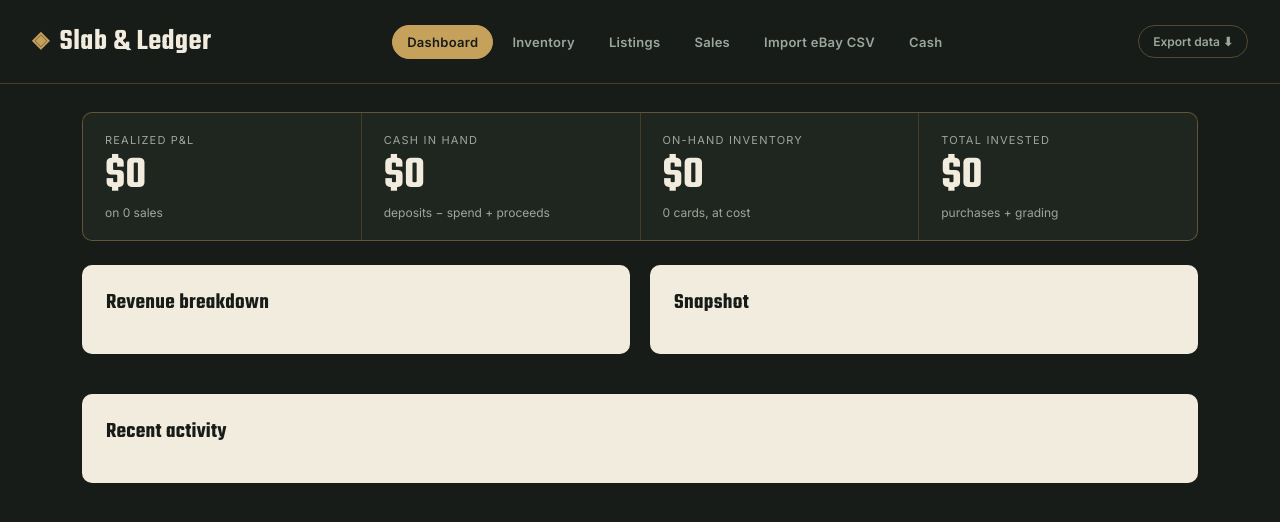
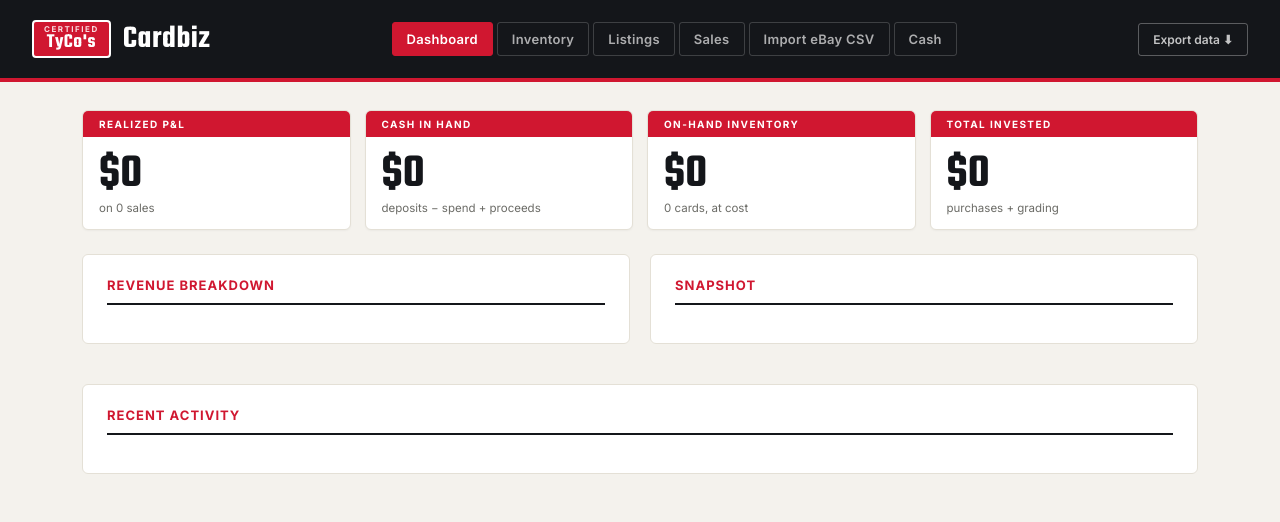
Before and after one commit to Tyc0-29/Carbiz-Dashboard, a website: page public/index.html in a window 1280 px wide. Drawn offline with nearby package versions, Linux system fonts and the light colour scheme; no server answers.

Commit message:
Rebrand to TyCo's Cardbiz with PSA-inspired design

```diff
--- a/public/index.html
+++ b/public/index.html
@@ -3,7 +3,7 @@
 <head>
 <meta charset="UTF-8" />
 <meta name="viewport" content="width=device-width, initial-scale=1.0" />
-<title>Slab & Ledger — Card Business Dashboard</title>
+<title>TyCo's Cardbiz — Dashboard</title>
 <link rel="preconnect" href="https://fonts.googleapis.com">
 <link rel="preconnect" href="https://fonts.gstatic.com" crossorigin>
 <link href="https://fonts.googleapis.com/css2?family=Teko:wght@400;500;600;700&family=Inter:wght@400;500;600;700&family=JetBrains+Mono:wght@400;500;600&display=swap" rel="stylesheet">
@@ -13,8 +13,11 @@
 
 <header class="topbar">
   <div class="brand">
-    <span class="brand-mark">◈</span>
-    <span class="brand-name">Slab &amp; Ledger</span>
+    <span class="brand-badge">
+      <span class="brand-badge-top">CERTIFIED</span>
+      <span class="brand-badge-main">TyCo's</span>
+    </span>
+    <span class="brand-name">Cardbiz</span>
   </div>
   <nav class="tabs" id="tabs">
     <button class="tab active" data-tab="dashboard">Dashboard</button>
--- a/public/styles.css
+++ b/public/styles.css
@@ -1,14 +1,17 @@
 :root {
-  --ink: #171C19;
-  --ink-2: #1F2620;
-  --cream: #F1ECDD;
-  --cream-dim: #E4DEC9;
-  --gold: #C6A15B;
-  --gold-bright: #E0BE7C;
-  --green: #4C8C6B;
-  --red: #B2453A;
-  --text-dim: #9AA79C;
-  --text-body: #2B2A22;
+  --ink: #14161A;
+  --ink-soft: #2A2D33;
+  --white: #FFFFFF;
+  --paper: #F4F2ED;
+  --paper-line: #E4E0D6;
+  --red: #D01730;
+  --red-dark: #A01126;
+  --red-wash: #FBEAEC;
+  --navy: #1C2B4A;
+  --green: #1F7A43;
+  --loss: #B0142E;
+  --text-dim: #6B6B66;
+  --text-body: #201F1B;
 
   --font-display: 'Teko', sans-serif;
   --font-body: 'Inter', sans-serif;
@@ -19,8 +22,8 @@
 
 body {
   margin: 0;
-  background: var(--ink);
-  color: var(--cream);
+  background: var(--paper);
+  color: var(--text-body);
   font-family: var(--font-body);
   -webkit-font-smoothing: antialiased;
 }
@@ -30,8 +33,9 @@ body {
   display: flex;
   align-items: center;
   justify-content: space-between;
-  padding: 20px 32px;
-  border-bottom: 1px solid rgba(198,161,91,0.25);
+  padding: 16px 32px;
+  background: var(--ink);
+  border-bottom: 4px solid var(--red);
   flex-wrap: wrap;
   gap: 16px;
 }
@@ -39,13 +43,43 @@ body {
 .brand {
   display: flex;
   align-items: center;
-  gap: 10px;
+  gap: 12px;
+}
+
+.brand-badge {
+  display: flex;
+  flex-direction: column;
+  align-items: center;
+  justify-content: center;
+  background: var(--red);
+  border: 2px solid var(--white);
+  border-radius: 4px;
+  padding: 3px 10px;
+  line-height: 1;
+}
+.brand-badge-top {
+  font-family: var(--font-body);
+  font-size: 8px;
+  font-weight: 700;
+  letter-spacing: 1.5px;
+  color: var(--white);
+  opacity: 0.85;
+}
+.brand-badge-main {
   font-family: var(--font-display);
-  font-size: 30px;
+  font-size: 20px;
+  font-weight: 600;
+  color: var(--white);
+  letter-spacing: 0.5px;
+}
+
+.brand-name {
+  font-family: var(--font-display);
+  font-size: 32px;
   font-weight: 600;
   letter-spacing: 0.5px;
+  color: var(--white);
 }
-.brand-mark { color: var(--gold); font-size: 22px; }
 
 .tabs {
   display: flex;
@@ -54,37 +88,37 @@ body {
 }
 .tab {
   background: transparent;
-  border: 1px solid transparent;
-  color: var(--text-dim);
+  border: 1px solid rgba(255,255,255,0.18);
+  color: rgba(255,255,255,0.65);
   font-family: var(--font-body);
   font-size: 13px;
   font-weight: 600;
   letter-spacing: 0.3px;
   padding: 8px 14px;
-  border-radius: 999px;
+  border-radius: 3px;
   cursor: pointer;
   transition: all 0.15s ease;
 }
-.tab:hover { color: var(--cream); }
+.tab:hover { color: var(--white); border-color: rgba(255,255,255,0.4); }
 .tab.active {
-  background: var(--gold);
-  color: var(--ink);
-  border-color: var(--gold);
+  background: var(--red);
+  color: var(--white);
+  border-color: var(--red);
 }
-.tab:focus-visible { outline: 2px solid var(--gold-bright); outline-offset: 2px; }
+.tab:focus-visible { outline: 2px solid var(--white); outline-offset: 2px; }
 
 .export-link {
-  color: var(--text-dim);
+  color: rgba(255,255,255,0.75);
   font-size: 12px;
   font-weight: 600;
   text-decoration: none;
-  border: 1px solid rgba(198,161,91,0.35);
+  border: 1px solid rgba(255,255,255,0.3);
   padding: 8px 14px;
-  border-radius: 999px;
+  border-radius: 3px;
   transition: all 0.15s ease;
   white-space: nowrap;
 }
-.export-link:hover { color: var(--ink); background: var(--gold); border-color: var(--gold); }
+.export-link:hover { color: var(--ink); background: var(--white); border-color: var(--white); }
 
 /* ---------- Layout ---------- */
 main { padding: 28px 32px 64px; max-width: 1180px; margin: 0 auto; }
@@ -92,52 +126,56 @@ main { padding: 28px 32px 64px; max-width: 1180px; margin: 0 auto; }
 .view.active { display: block; animation: fadein 0.25s ease; }
 @keyframes fadein { from { opacity: 0; transform: translateY(4px); } to { opacity: 1; transform: translateY(0); } }
 
-/* ---------- Scoreboard (signature element) ---------- */
+/* ---------- Scoreboard — styled like a certification label ---------- */
 .scoreboard {
   display: grid;
   grid-template-columns: repeat(4, 1fr);
-  gap: 1px;
-  background: rgba(198,161,91,0.25);
-  border: 1px solid rgba(198,161,91,0.25);
-  border-radius: 10px;
-  overflow: hidden;
+  gap: 14px;
   margin-bottom: 24px;
 }
 .score-cell {
-  background: var(--ink-2);
-  padding: 20px 22px;
+  background: var(--white);
+  border: 1px solid var(--paper-line);
+  border-radius: 6px;
+  overflow: hidden;
+  box-shadow: 0 1px 2px rgba(0,0,0,0.04);
 }
 .score-label {
-  font-size: 11px;
+  font-family: var(--font-body);
+  font-size: 10px;
   text-transform: uppercase;
-  letter-spacing: 1.2px;
-  color: var(--text-dim);
-  margin-bottom: 6px;
+  letter-spacing: 1.4px;
+  font-weight: 700;
+  color: var(--white);
+  background: var(--red);
+  padding: 7px 16px;
 }
 .score-value {
   font-family: var(--font-display);
-  font-size: 46px;
+  font-size: 48px;
   font-weight: 600;
   line-height: 1;
-  color: var(--cream);
+  color: var(--ink);
   font-variant-numeric: tabular-nums;
+  padding: 14px 16px 2px;
 }
 .score-value.positive { color: var(--green); }
-.score-value.negative { color: var(--red); }
+.score-value.negative { color: var(--loss); }
 .score-sub {
-  font-size: 12px;
+  font-size: 11.5px;
   color: var(--text-dim);
-  margin-top: 6px;
+  padding: 0 16px 14px;
 }
 
 .flag-banner {
-  background: rgba(178,69,58,0.15);
-  border: 1px solid rgba(178,69,58,0.4);
-  color: #E8B4AD;
+  background: var(--red-wash);
+  border: 1px solid var(--red);
+  color: var(--red-dark);
   padding: 12px 16px;
-  border-radius: 8px;
+  border-radius: 6px;
   font-size: 13px;
   margin-bottom: 20px;
+  font-weight: 500;
 }
 .hidden { display: none; }
 
@@ -149,32 +187,36 @@ main { padding: 28px 32px 64px; max-width: 1180px; margin: 0 auto; }
   margin-bottom: 20px;
 }
 .panel {
-  background: var(--cream);
+  background: var(--white);
   color: var(--text-body);
-  border-radius: 10px;
+  border: 1px solid var(--paper-line);
+  border-radius: 6px;
   padding: 22px 24px;
   margin-bottom: 20px;
 }
 .panel h3 {
-  font-family: var(--font-display);
-  font-size: 22px;
-  font-weight: 600;
-  margin: 0 0 14px;
-  letter-spacing: 0.3px;
-  color: var(--ink);
+  font-family: var(--font-body);
+  font-size: 13px;
+  font-weight: 700;
+  text-transform: uppercase;
+  letter-spacing: 1px;
+  margin: 0 0 16px;
+  color: var(--red);
+  border-bottom: 2px solid var(--ink);
+  padding-bottom: 10px;
 }
 .hint {
   font-size: 13px;
-  color: #6b6656;
+  color: var(--text-dim);
   margin: -6px 0 16px;
   line-height: 1.5;
 }
 
 /* ---------- Tables ---------- */
 .kv-table { width: 100%; border-collapse: collapse; font-family: var(--font-mono); font-size: 13px; }
-.kv-table tr { border-bottom: 1px solid rgba(0,0,0,0.08); }
+.kv-table tr { border-bottom: 1px solid var(--paper-line); }
 .kv-table td { padding: 8px 4px; }
-.kv-table td:first-child { color: #6b6656; }
+.kv-table td:first-child { color: var(--text-dim); }
 .kv-table td:last-child { text-align: right; font-weight: 600; }
 
 .table-wrap { overflow-x: auto; }
@@ -184,40 +226,43 @@ main { padding: 28px 32px 64px; max-width: 1180px; margin: 0 auto; }
   font-size: 11px;
   text-transform: uppercase;
   letter-spacing: 0.6px;
-  color: #6b6656;
+  color: var(--text-dim);
   padding: 8px 10px;
-  border-bottom: 1px solid rgba(0,0,0,0.15);
+  border-bottom: 2px solid var(--ink);
 }
 .data-table td {
   padding: 9px 10px;
-  border-bottom: 1px solid rgba(0,0,0,0.06);
+  border-bottom: 1px solid var(--paper-line);
   font-family: var(--font-mono);
   font-size: 12.5px;
 }
-.data-table tr:hover td { background: rgba(0,0,0,0.03); }
+.data-table tr:hover td { background: var(--paper); }
 .status-chip {
   display: inline-block;
   padding: 2px 9px;
   border-radius: 999px;
   font-size: 11px;
-  font-weight: 600;
+  font-weight: 700;
   font-family: var(--font-body);
+  text-transform: uppercase;
+  letter-spacing: 0.4px;
 }
-.status-chip.in_hand { background: #E7DEC0; color: #8A6D1E; }
-.status-chip.listed { background: #D6E4EA; color: #2B6482; }
-.status-chip.sold { background: #D9EADD; color: #2E6E45; }
+.status-chip.in_hand { background: #FCEFD9; color: #8A5A0E; }
+.status-chip.listed { background: #DCE6F5; color: var(--navy); }
+.status-chip.sold { background: #DCEFE1; color: var(--green); }
 .row-edge { border-left: 3px solid transparent; }
-.row-edge.in_hand { border-left-color: var(--gold); }
-.row-edge.listed { border-left-color: #4C8CE6; }
+.row-edge.in_hand { border-left-color: #C98A1E; }
+.row-edge.listed { border-left-color: var(--navy); }
 .row-edge.sold { border-left-color: var(--green); }
 
 .link-btn {
   background: none;
   border: none;
-  color: #9c3a30;
+  color: var(--red);
   cursor: pointer;
   font-size: 12px;
   font-family: var(--font-body);
+  font-weight: 600;
   text-decoration: underline;
   padding: 0;
 }
@@ -232,29 +277,31 @@ main { padding: 28px 32px 64px; max-width: 1180px; margin: 0 auto; }
   font-family: var(--font-body);
   font-size: 13px;
   padding: 10px 12px;
-  border: 1px solid rgba(0,0,0,0.15);
-  border-radius: 6px;
-  background: #fff;
+  border: 1px solid var(--paper-line);
+  border-radius: 4px;
+  background: var(--white);
   color: var(--text-body);
 }
 .form-grid input:focus, .form-grid select:focus {
-  outline: 2px solid var(--gold);
+  outline: 2px solid var(--red);
   outline-offset: 1px;
 }
 .btn-primary {
   grid-column: span 1;
-  background: var(--ink);
-  color: var(--cream);
+  background: var(--red);
+  color: var(--white);
   border: none;
-  border-radius: 6px;
+  border-radius: 4px;
   padding: 10px 16px;
   font-family: var(--font-body);
-  font-weight: 600;
+  font-weight: 700;
   font-size: 13px;
+  text-transform: uppercase;
+  letter-spacing: 0.4px;
   cursor: pointer;
   transition: background 0.15s ease;
 }
-.btn-primary:hover { background: #2b332d; }
+.btn-primary:hover { background: var(--red-dark); }
 
 /* ---------- Activity feed ---------- */
 .activity-feed { display: flex; flex-direction: column; gap: 8px; }
@@ -263,22 +310,22 @@ main { padding: 28px 32px 64px; max-width: 1180px; margin: 0 auto; }
   justify-content: space-between;
   align-items: center;
   padding: 10px 12px;
-  background: rgba(0,0,0,0.03);
-  border-radius: 6px;
+  background: var(--paper);
+  border-radius: 4px;
   font-size: 13px;
 }
 .activity-row .a-left { display: flex; align-items: center; gap: 10px; }
 .activity-row .a-amount { font-family: var(--font-mono); font-weight: 600; }
-.activity-row .a-amount.positive { color: #2E6E45; }
-.activity-row .a-amount.negative { color: #9c3a30; }
+.activity-row .a-amount.positive { color: var(--green); }
+.activity-row .a-amount.negative { color: var(--loss); }
 
 /* ---------- Import ---------- */
 .import-controls { display: flex; gap: 12px; align-items: center; margin-bottom: 16px; flex-wrap: wrap; }
 .file-btn {
   background: var(--ink);
-  color: var(--cream);
+  color: var(--white);
   padding: 10px 16px;
-  border-radius: 6px;
+  border-radius: 4px;
   font-size: 13px;
   font-weight: 600;
   cursor: pointer;
@@ -286,13 +333,13 @@ main { padding: 28px 32px 64px; max-width: 1180px; margin: 0 auto; }
 .file-btn input { display: none; }
 #import-mode {
   padding: 10px 12px;
-  border-radius: 6px;
-  border: 1px solid rgba(0,0,0,0.15);
+  border-radius: 4px;
+  border: 1px solid var(--paper-line);
   font-size: 13px;
 }
 .mapping-row { display: grid; grid-template-columns: 160px 1fr; gap: 10px; align-items: center; margin-bottom: 8px; }
-.mapping-row label { font-size: 12px; color: #6b6656; }
-.mapping-row select { padding: 8px; border-radius: 6px; border: 1px solid rgba(0,0,0,0.15); }
+.mapping-row label { font-size: 12px; color: var(--text-dim); }
+.mapping-row select { padding: 8px; border-radius: 4px; border: 1px solid var(--paper-line); }
 .preview-table { font-size: 11px; margin-top: 14px; }
 
 @media (max-width: 860px) {
```
Also changed, not shown: README.md.
